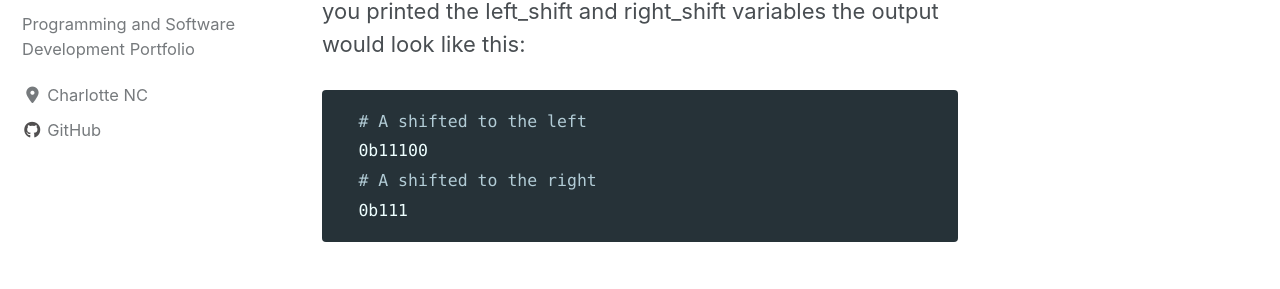
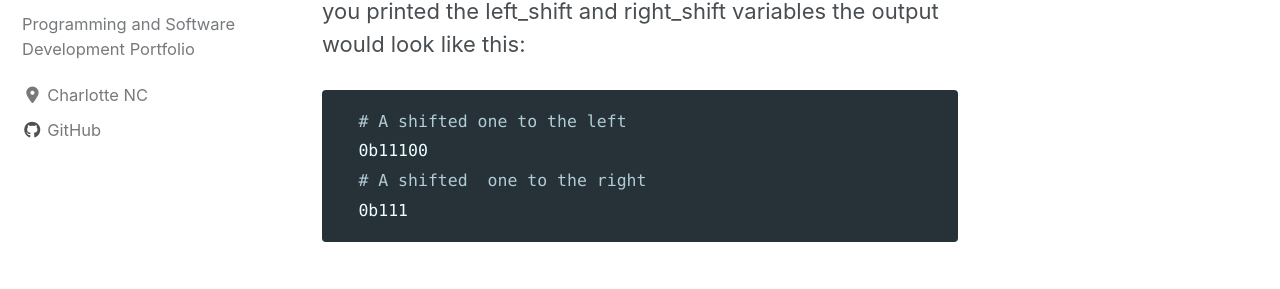
Before and after one commit to Patchyst/Patchyst.github.io, a Jekyll site: the page built from _posts/2019-08-10-binaryintro.md, in a window 1280 px wide and 900 px high, scrolled down 7234 px. Shown: the part 148-437 px from the top of the window. Built offline with Jekyll 4.4.1, drawn with Linux system fonts in a browser that asks for light colours; cached includes are drawn as plain includes; nearby versions of some CDN libraries.

Commit message:
Updating Binary project

````diff
--- a/_posts/2019-08-10-binaryintro.md
+++ b/_posts/2019-08-10-binaryintro.md
@@ -104,8 +104,8 @@ As you've probably guessed you can change the numbers to the right of the operat
 removes the right-most bit. You can alter the number of bits removed by adjusting the numbers to the right of the operator. Left shift adds a 0 to the 2⁰ place.
 If you printed the left_shift and right_shift variables the output would look like this:
 ```python
-  # A shifted to the left
+  # A shifted one to the left
   0b11100
-  # A shifted to the right
+  # A shifted  one to the right
   0b111
 ```
````
